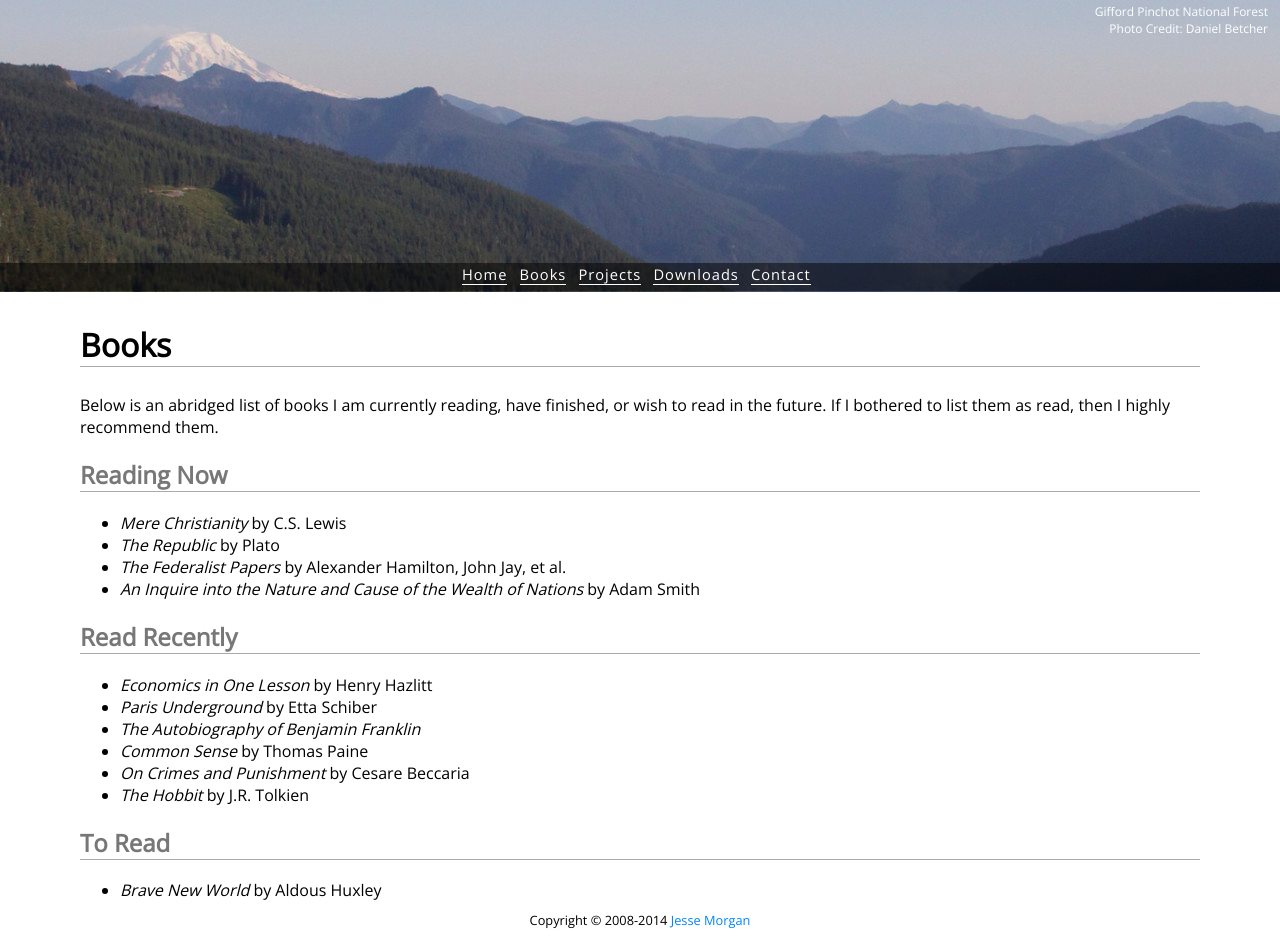
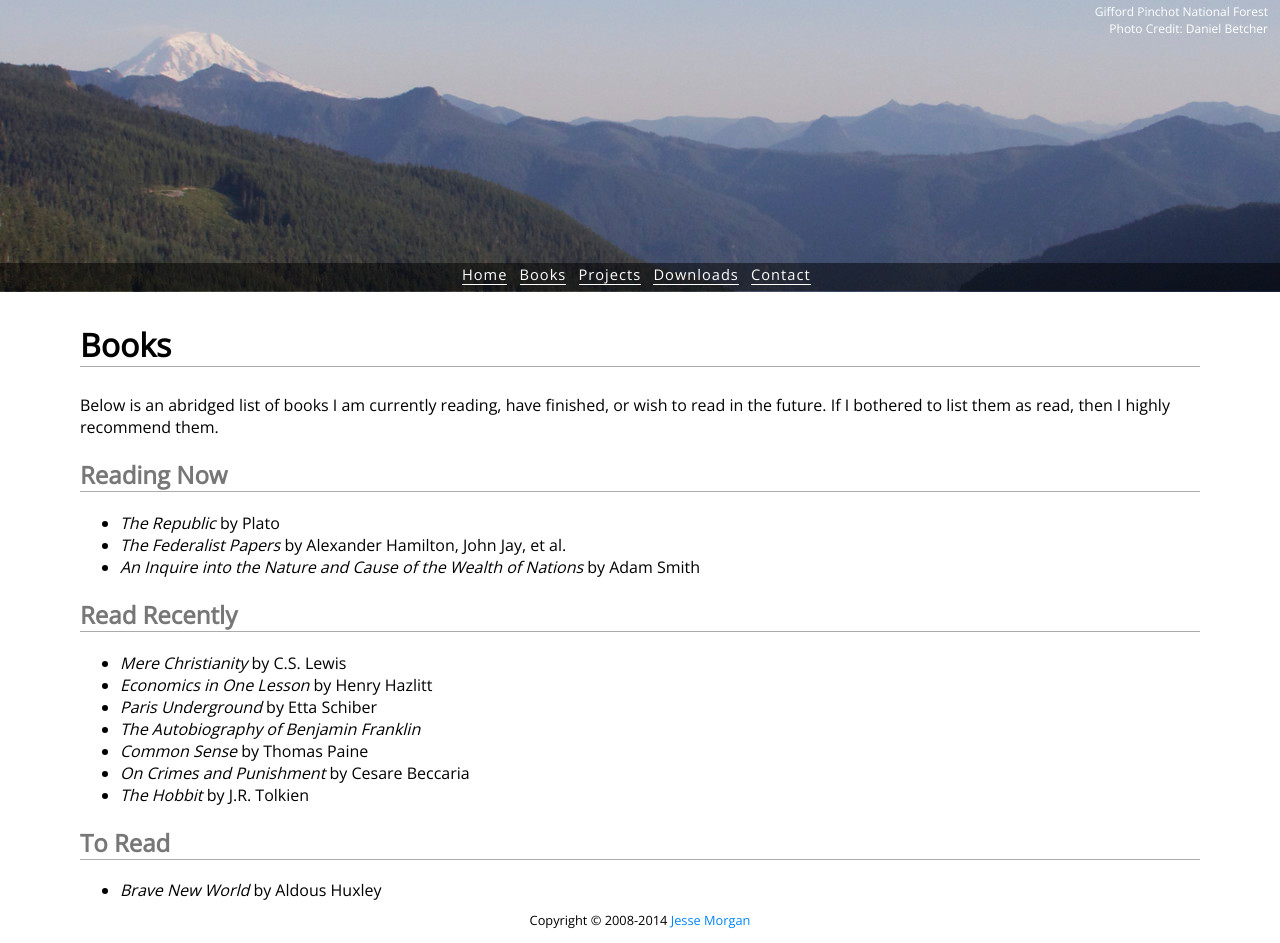
Before and after one commit to jesterpm/jesterpm.net, a Jekyll site: the page built from books.md, in a window 1280 px wide. Built offline with Jekyll 4.4.1, drawn with Linux system fonts in a browser that asks for light colours; part of the change alters nothing that is shown.

```diff
--- a/books.md
+++ b/books.md
@@ -13,7 +13,6 @@ recommend them.
 Reading Now
 -----------------
 
-* *Mere Christianity* by C.S. Lewis
 * *The Republic* by Plato
 * *The Federalist Papers* by Alexander Hamilton, John Jay, et al.
 * *An Inquire into the Nature and Cause of the Wealth of Nations* by Adam Smith
@@ -21,6 +20,7 @@ Reading Now
 Read Recently
 --------------
 
+* *Mere Christianity* by C.S. Lewis
 * *Economics in One Lesson* by Henry Hazlitt
 * *Paris Underground* by Etta Schiber
 * *The Autobiography of Benjamin Franklin*
```
